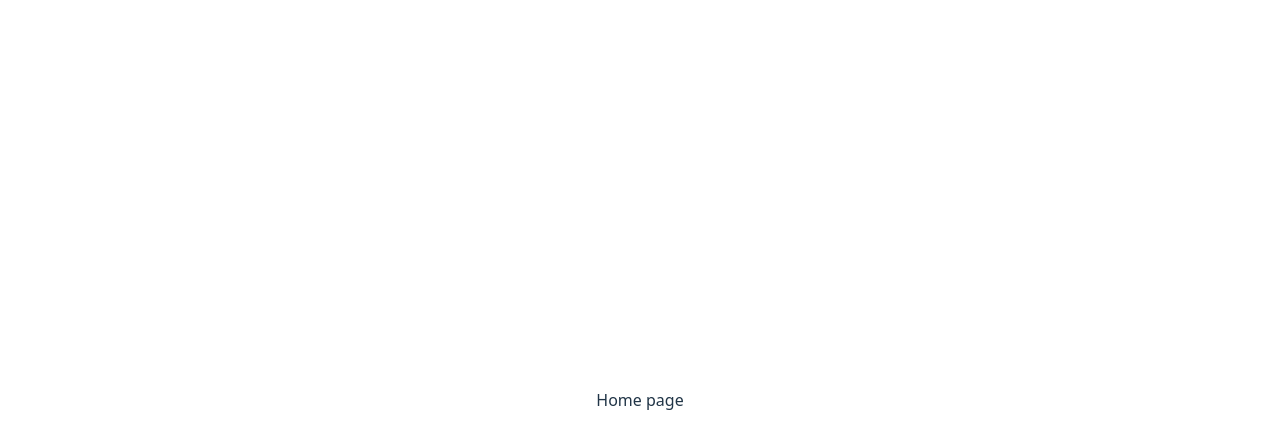
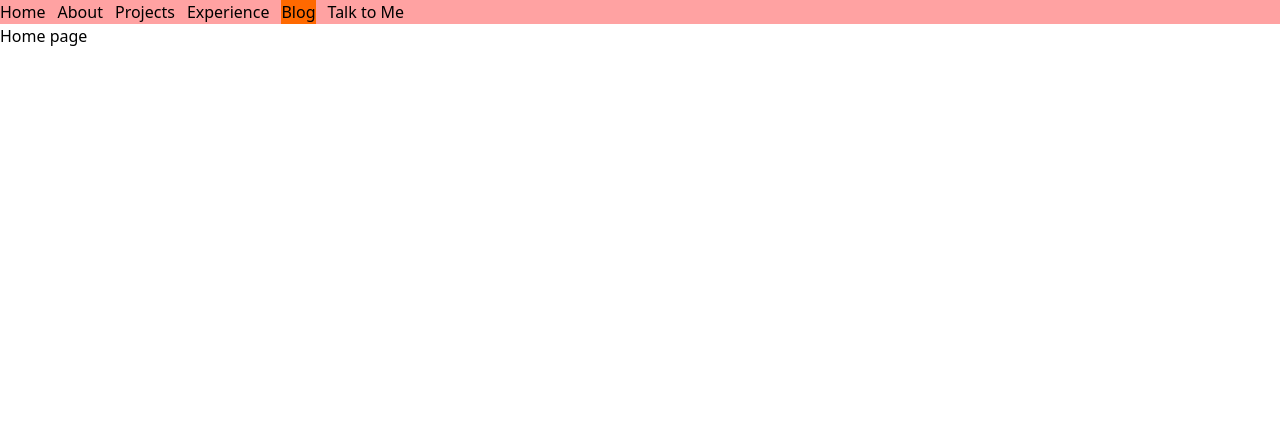
Before and after one commit to Waheed-Labib/Portfolio-with-vue.js, a Vue app: page / in a window 1280 px wide. Shown: the top 448 px of the page. Built offline with nearby package versions, Linux system fonts and the light colour scheme.

Commit message:
Added Navbar component in layout

```diff
--- a/index.html
+++ b/index.html
@@ -5,6 +5,7 @@
   <meta charset="UTF-8" />
   <link rel="icon" type="image/svg+xml" href="/vite.svg" />
   <meta name="viewport" content="width=device-width, initial-scale=1.0" />
+  <link href="/src/style.css" rel="stylesheet">
   <title>Waheed Labib - Portfolio</title>
 </head>
 
--- a/package.json
+++ b/package.json
@@ -9,6 +9,8 @@
     "preview": "vite preview"
   },
   "dependencies": {
+    "@tailwindcss/vite": "^4.1.17",
+    "tailwindcss": "^4.1.17",
     "vue": "^3.5.24",
     "vue-router": "^4.6.3"
   },
--- a/src/App.vue
+++ b/src/App.vue
@@ -1,6 +1,11 @@
 <script setup lang="ts">
+  import Navbar from "/src/components/Navbar/Navbar.vue"
 </script>
 
 <template>
+
+  <Navbar/>
+
   <router-view/>
+
 </template>
--- /dev/null
+++ b/src/components/Navbar/Navbar.vue
@@ -0,0 +1,10 @@
+<template>
+  <nav class="flex gap-3 bg-red-300">
+    <router-link to="/">Home</router-link>
+    <router-link to="/about">About</router-link>
+    <router-link to="/projects">Projects</router-link>
+    <router-link to="/experience">Experience</router-link>
+    <a href="https://substack.com/@waheedlabib" target="_blank" class="btn bg-orange-500">Blog</a>
+    <router-link to="/contact">Talk to Me</router-link>
+  </nav>
+</template>
--- a/src/router/index.ts
+++ b/src/router/index.ts
@@ -4,6 +4,7 @@ import { createRouter, createWebHistory } from 'vue-router';
 import Home from '../pages/Home/Home.vue';
 import About from '../pages/About/About.vue';
 import Projects from '../pages/Projects/Projects.vue';
+import Experience from '../pages/Experience/Experience.vue';
 import Contact from '../pages/Contact/Contact.vue';
 
 
@@ -24,6 +25,11 @@ const routes = [
         component: Projects
     },
     {
+        path: '/experience',
+        name: 'Experience',
+        component: Experience
+    },
+    {
         path: '/contact',
         name: 'Contact',
         component: Contact
--- a/src/style.css
+++ b/src/style.css
@@ -1,79 +1 @@
-:root {
-  font-family: system-ui, Avenir, Helvetica, Arial, sans-serif;
-  line-height: 1.5;
-  font-weight: 400;
-
-  color-scheme: light dark;
-  color: rgba(255, 255, 255, 0.87);
-  background-color: #242424;
-
-  font-synthesis: none;
-  text-rendering: optimizeLegibility;
-  -webkit-font-smoothing: antialiased;
-  -moz-osx-font-smoothing: grayscale;
-}
-
-a {
-  font-weight: 500;
-  color: #646cff;
-  text-decoration: inherit;
-}
-a:hover {
-  color: #535bf2;
-}
-
-body {
-  margin: 0;
-  display: flex;
-  place-items: center;
-  min-width: 320px;
-  min-height: 100vh;
-}
-
-h1 {
-  font-size: 3.2em;
-  line-height: 1.1;
-}
-
-button {
-  border-radius: 8px;
-  border: 1px solid transparent;
-  padding: 0.6em 1.2em;
-  font-size: 1em;
-  font-weight: 500;
-  font-family: inherit;
-  background-color: #1a1a1a;
-  cursor: pointer;
-  transition: border-color 0.25s;
-}
-button:hover {
-  border-color: #646cff;
-}
-button:focus,
-button:focus-visible {
-  outline: 4px auto -webkit-focus-ring-color;
-}
-
-.card {
-  padding: 2em;
-}
-
-#app {
-  max-width: 1280px;
-  margin: 0 auto;
-  padding: 2rem;
-  text-align: center;
-}
-
-@media (prefers-color-scheme: light) {
-  :root {
-    color: #213547;
-    background-color: #ffffff;
-  }
-  a:hover {
-    color: #747bff;
-  }
-  button {
-    background-color: #f9f9f9;
-  }
-}
+@import "tailwindcss";
--- a/vite.config.ts
+++ b/vite.config.ts
@@ -1,7 +1,8 @@
 import { defineConfig } from 'vite'
 import vue from '@vitejs/plugin-vue'
+import tailwindcss from '@tailwindcss/vite'
 
 // https://vite.dev/config/
 export default defineConfig({
-  plugins: [vue()],
+  plugins: [vue(), tailwindcss()],
 })
```
Also changed, not shown: 1 other file (tests, documents, lock files or other folders).
